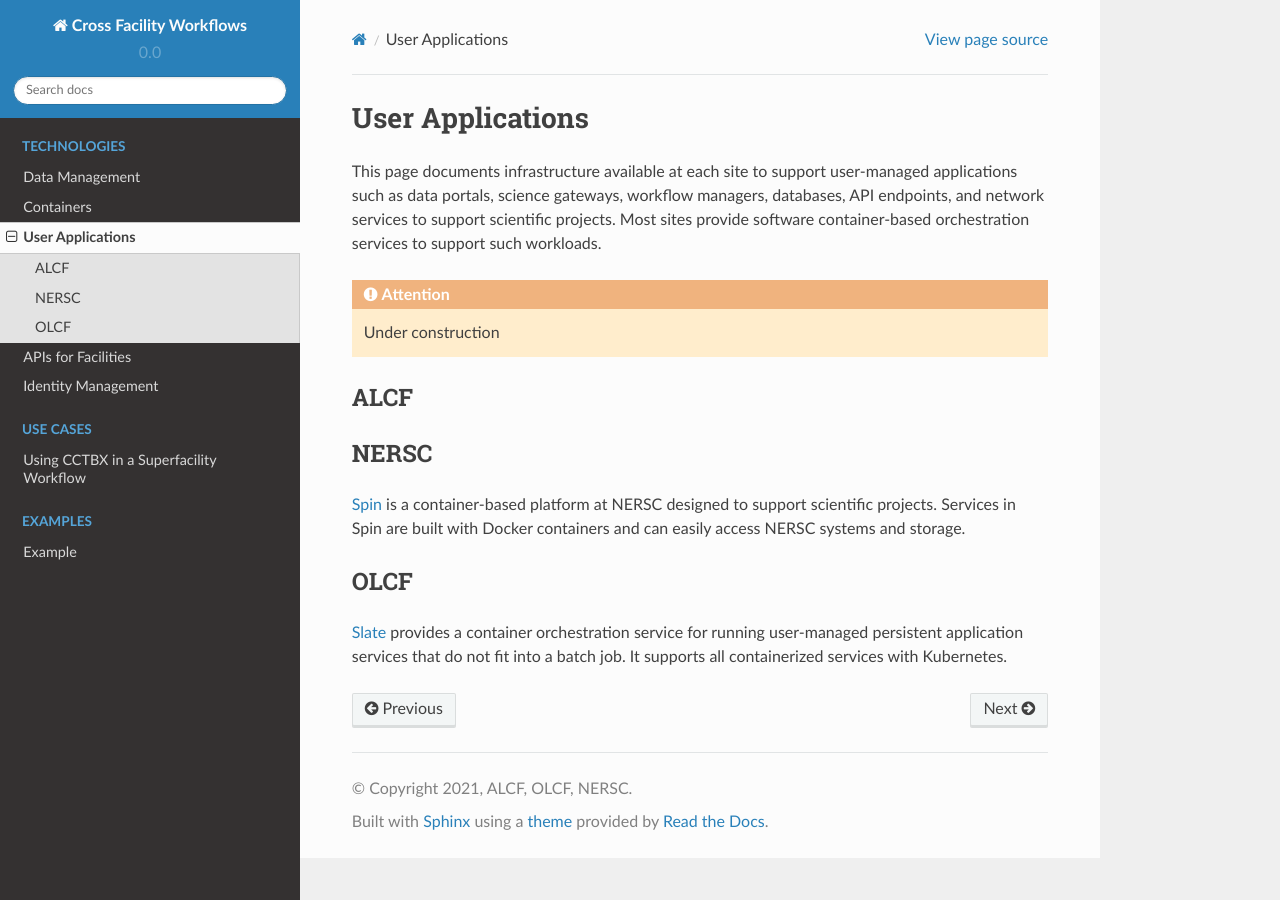
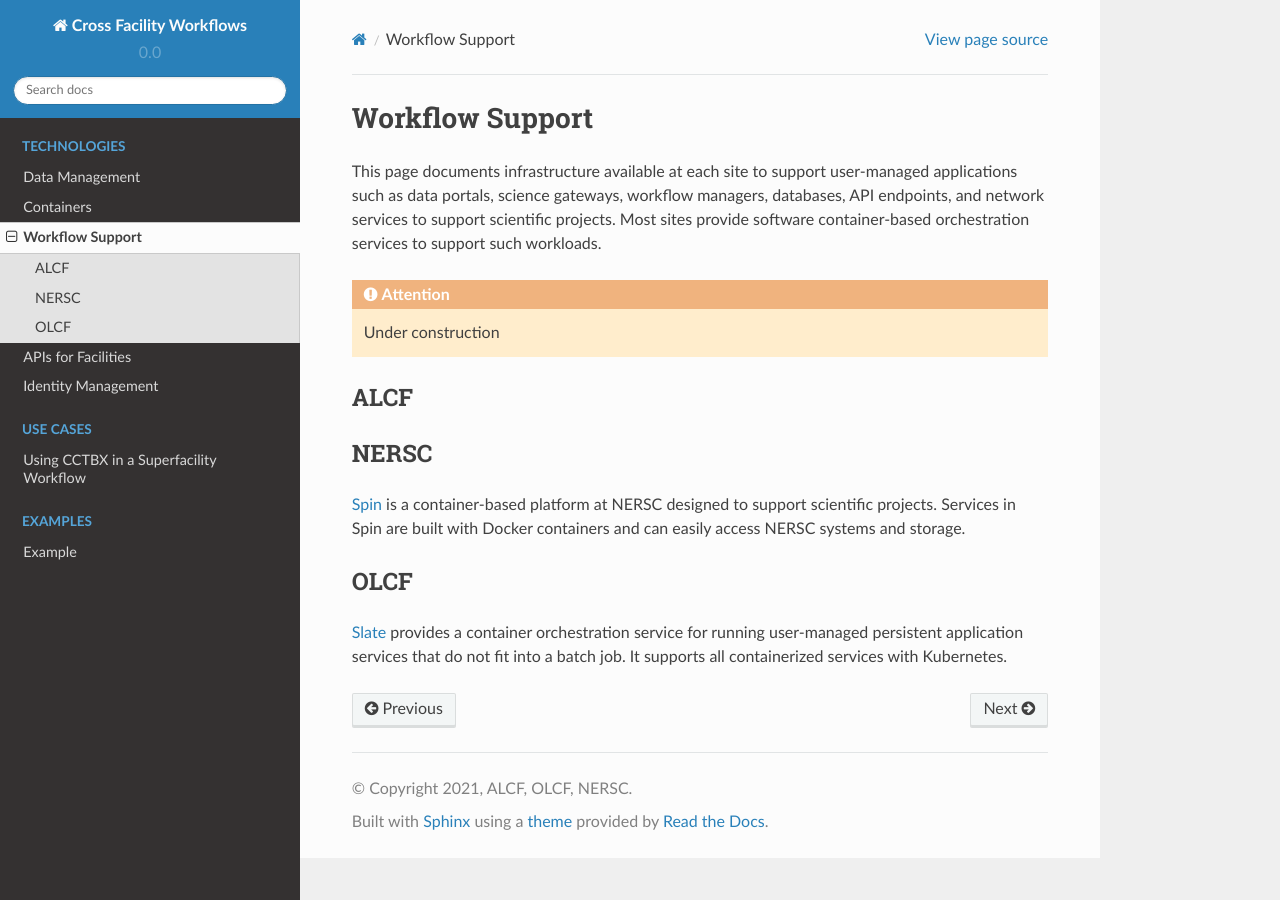
Before and after one commit to kantypas/BestPractices, a Sphinx documentation site: the page built from docs/source/user_applications.rst, in a window 1280 px wide. Built offline with Sphinx 7.4.7 and the Read the Docs theme 2.0.0, drawn with Linux system fonts in a browser that asks for light colours; pages that are not in the unit, such as notebooks, are missing from menus.

Commit message:
Update user_applications.rst

```diff
--- a/docs/source/user_applications.rst
+++ b/docs/source/user_applications.rst
@@ -1,5 +1,5 @@
-User Applications
-=================
+Workflow Support
+================
 
 This page documents infrastructure available at each site to support
 user-managed applications such as data portals, science gateways, workflow managers,
```
